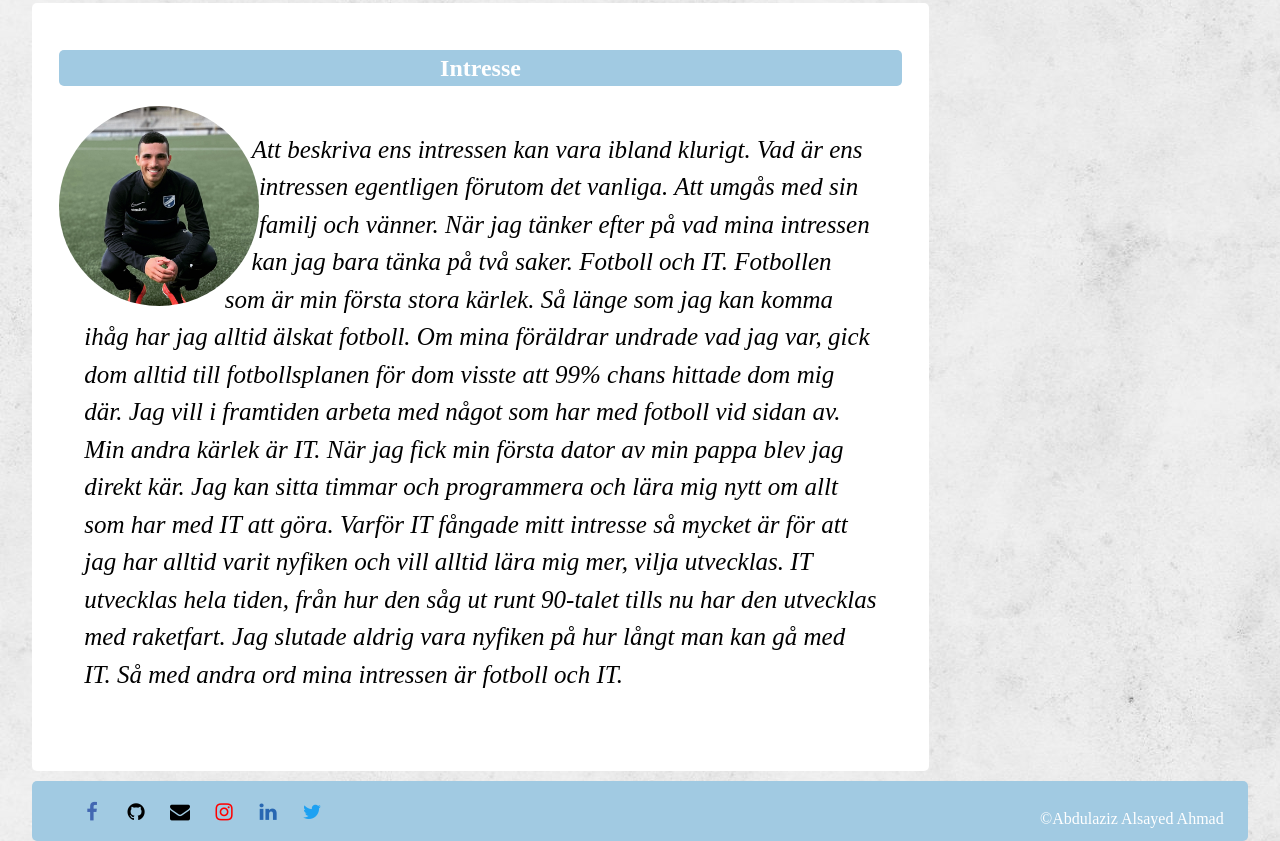
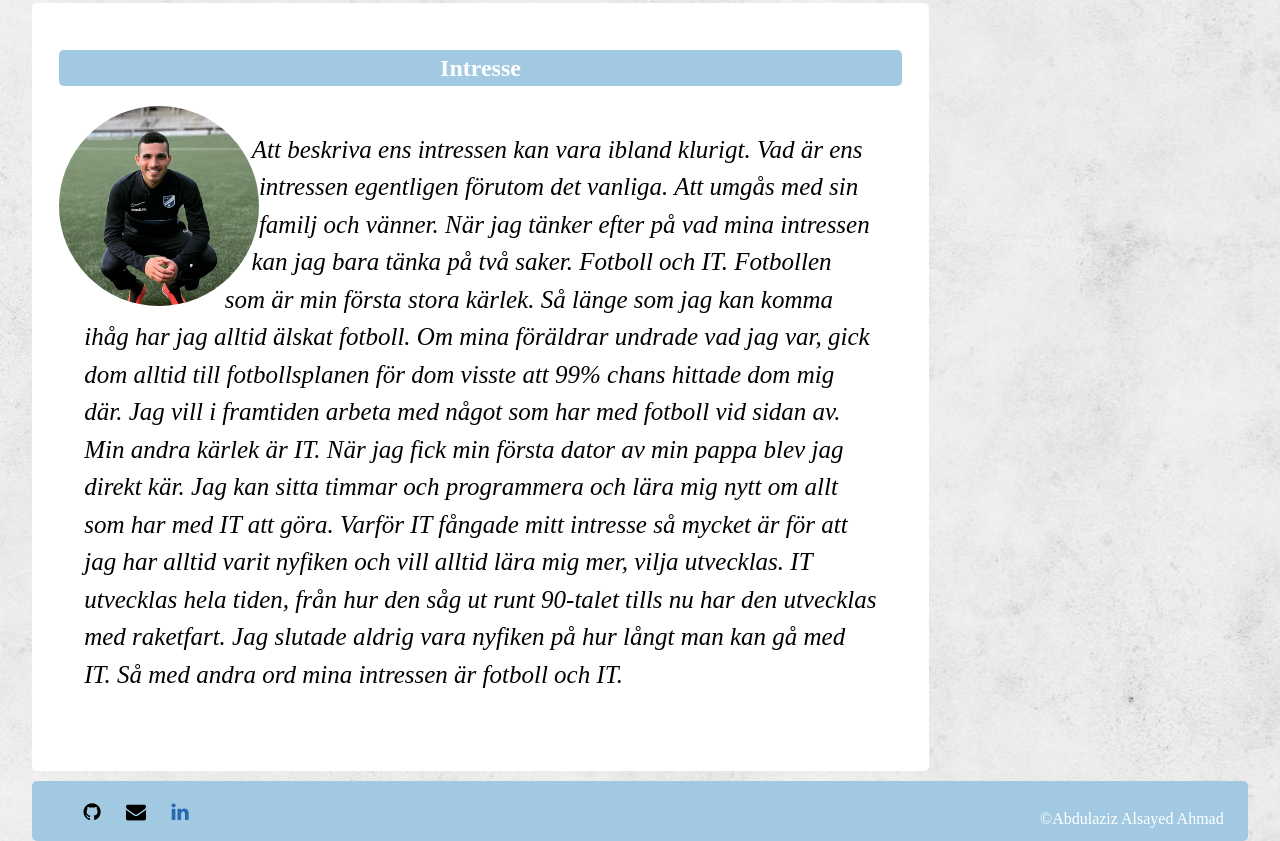
Before and after one commit to AbdulazizFE/CV, a plain HTML site: page index.html in a window 1280 px wide. Shown: the part 2878-3719 px from the top of the page. Drawn offline with Linux system fonts and the light colour scheme.

Commit message:
update done!

```diff
--- a/index.html
+++ b/index.html
@@ -298,11 +298,7 @@
 
     <footer class="footer">
       <ul>
-        <li>
-          <a href="https://www.facebook.com/zezoo.ahmad.545/"
-            ><i class="fa fa-facebook"></i
-          ></a>
-        </li>
+
         <li>
           <a href="https://github.com/"><i class="fa fa-github"></i></a>
         </li>
@@ -311,22 +307,14 @@
             ><i class="fa fa-envelope"></i
           ></a>
         </li>
-        <li>
-          <a href="https://www.instagram.com/abdulaziz_fe98/"
-            ><i class="fa fa-instagram"></i
-          ></a>
-        </li>
+
         <li>
           <a
             href="https://www.linkedin.com/in/abdulaziz-alsayed-ahmad-35883322a/"
             ><i class="fa fa-linkedin"></i
           ></a>
         </li>
-        <li>
-          <a href="https://twitter.com/Abdulaz18811734"
-            ><i class="fa fa-twitter"> </i
-          ></a>
-        </li>
+
       </ul>
       <p>&copy;Abdulaziz Alsayed Ahmad</p>
     </footer>
```
